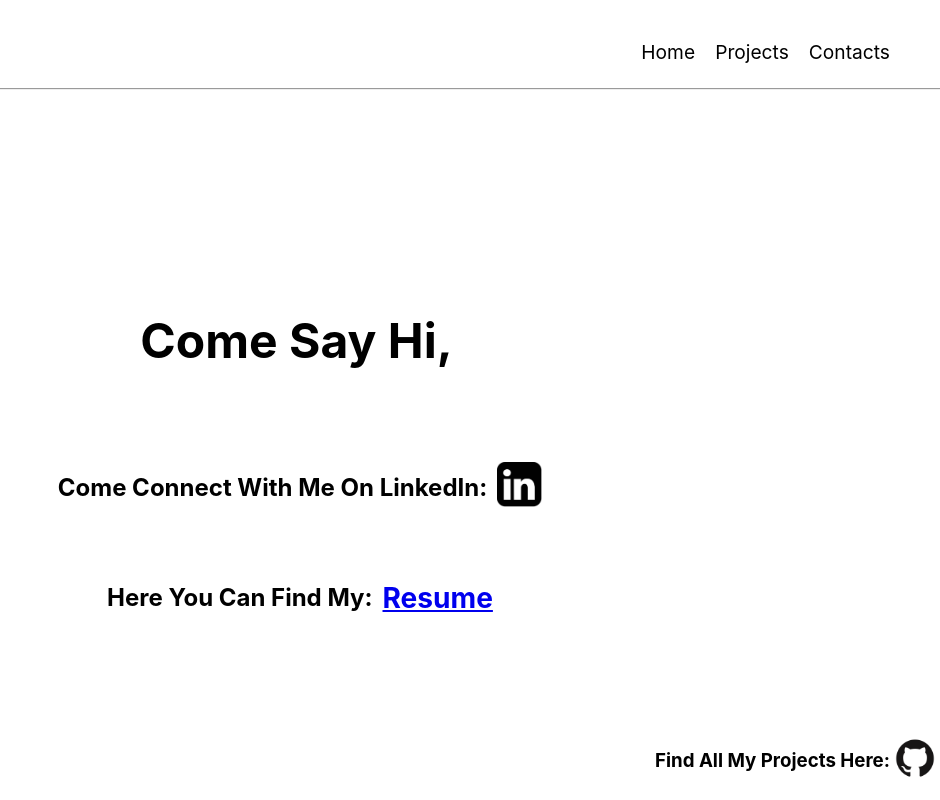
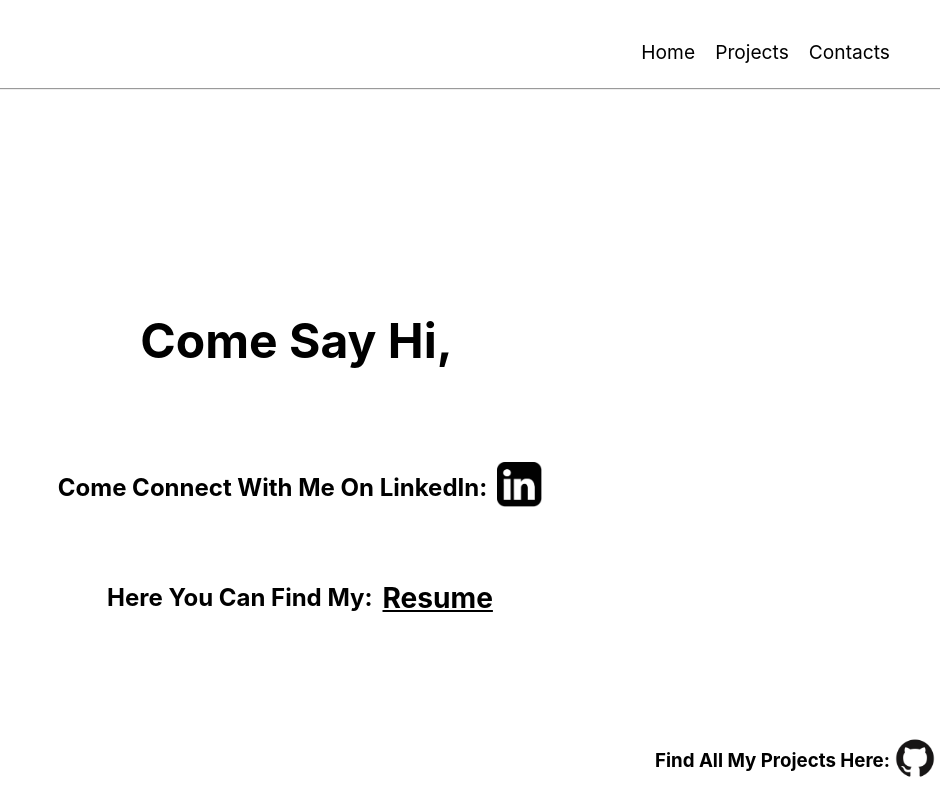
Before and after one commit to BrandonF55/React-Portfolio, a React (Create React App) app: page /contact in a window 1280 px wide. Shown: the whole page, without its empty margins (340-1280 px from the left). Built offline with nearby package versions, Linux system fonts and the light colour scheme.

Commit message:
added some styling to the Projects

```diff
--- a/src/components/ContactPage/ContactPage.jsx
+++ b/src/components/ContactPage/ContactPage.jsx
@@ -32,7 +32,7 @@ function ContactPage() {
         <h2>
           {`Here You Can Find My:`}
           <a href='https://drive.google.com/file/d/1XmXcK48eL-O1FvyOBEUy9r5PBIcrb1Sp/view?usp=share_link'>
-            <h3 className='underline'>Resume</h3>
+            <h3>Resume</h3>
           </a>
         </h2>
 
--- a/src/components/ContactPage/ContactPage.module.scss
+++ b/src/components/ContactPage/ContactPage.module.scss
@@ -30,9 +30,9 @@
   }
 
   h2 {
-    display: flex;
-    align-items: center;
-    margin-bottom: 20px;
+    display: flex; // new code
+    align-items: center; // new code
+    margin-bottom: 20px; //added this to help align the image with the text.
   }
 
   h3 {
@@ -55,8 +55,11 @@
   a {
     padding-left: 10px;
     text-decoration: none;
+    color: black
+  }
 
-
+  a:hover {
+    transform: rotate(10deg);
   }
 
   .typing {
--- a/src/components/HomePage/HomePage.jsx
+++ b/src/components/HomePage/HomePage.jsx
@@ -20,7 +20,7 @@ function HomePage() {
           </p>
           <br />
           <p>
-          Outside of work, I love adventure and the great outdoors. I enjoy skiing, hiking, and exploring new trails, and I find relaxation through the art of glass blowing. If I'm not coding, you can find me experiencing all that the world has to offer.
+          Outside of coding, I love adventure and the great outdoors. I enjoy skiing, hiking, and exploring new trails, and I find relaxation through the art of glass blowing. If I'm not coding, you can find me experiencing all that the world has to offer.
           </p>
           <hr />
         </div>
--- a/src/components/ProjectPage/ProjectPage.module.scss
+++ b/src/components/ProjectPage/ProjectPage.module.scss
@@ -20,4 +20,4 @@
         transform: scale(2);
       }
 
-}
+};
```
